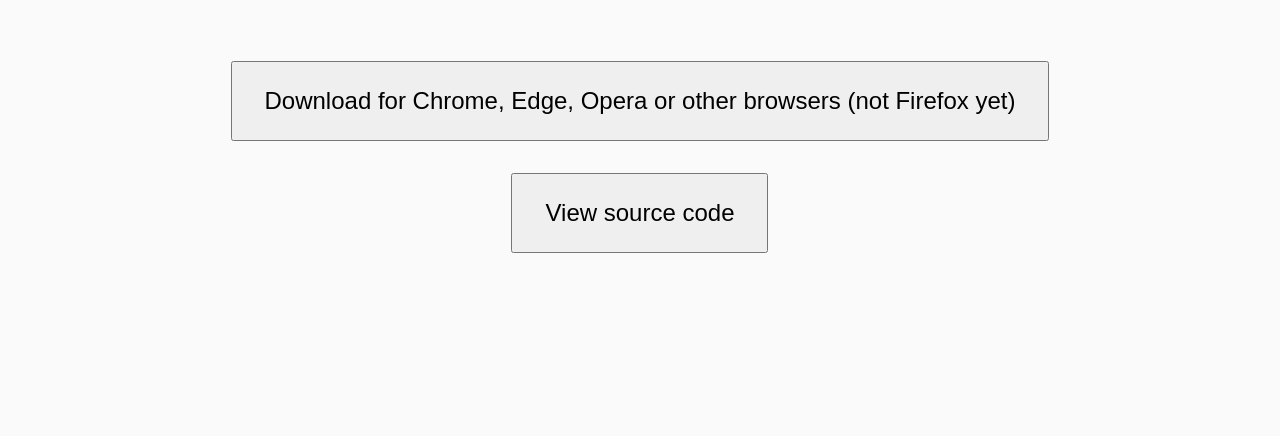
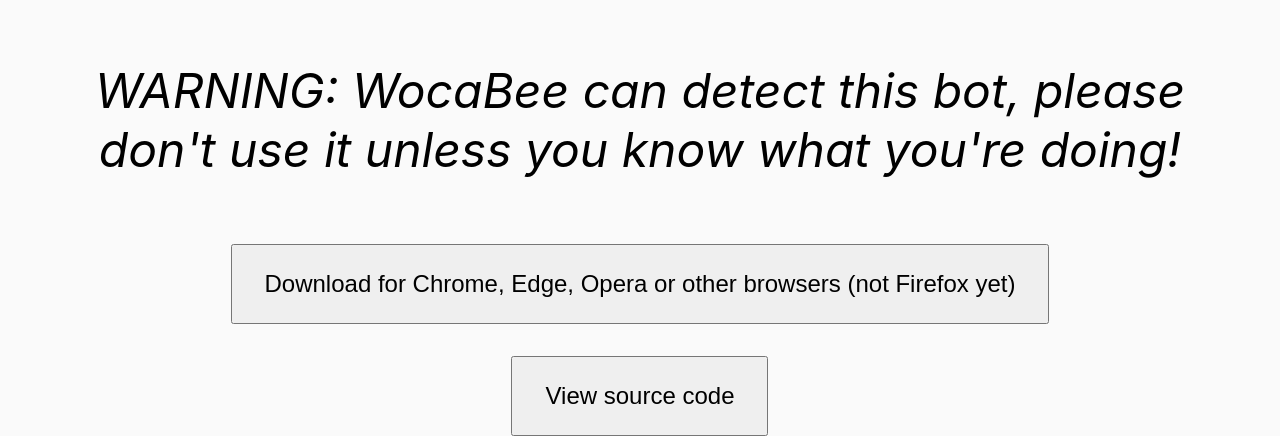
Before and after one commit to voytxt/wocabee-bot, a website built with Vite: page website/index.html in a window 1280 px wide. Shown: the part 414-850 px from the top of the page. Before the commit the page ends 800 px from the top, so only its background shows below. Built offline with nearby package versions, Linux system fonts and the light colour scheme.

Commit message:
It's over, RIP

```diff
--- a/website/index.html
+++ b/website/index.html
@@ -15,6 +15,7 @@
     <main>
       <img src="./assets/logo.png" alt="WocaBot logo" />
       <h1>Solve WocaBee tasks automatically</h1>
+      <h1>WARNING: WocaBee can detect this bot, please don't use it unless you know what you're doing!</h1>
 
       <div class="buttons">
         <a href="https://chrome.google.com/webstore/detail/ophfnmopijlbfkdlhdddhkfjffdpgdmf/">
```
Also changed, not shown: README.md.
